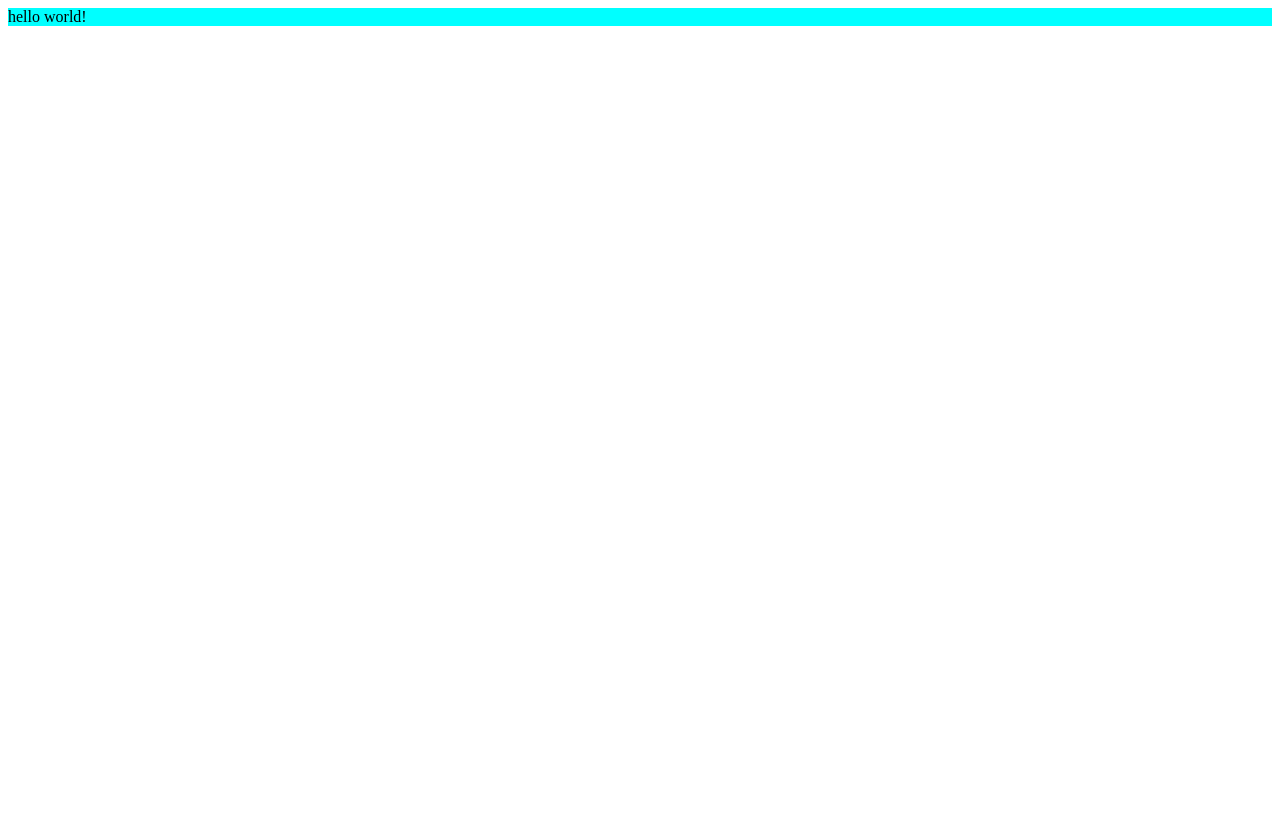
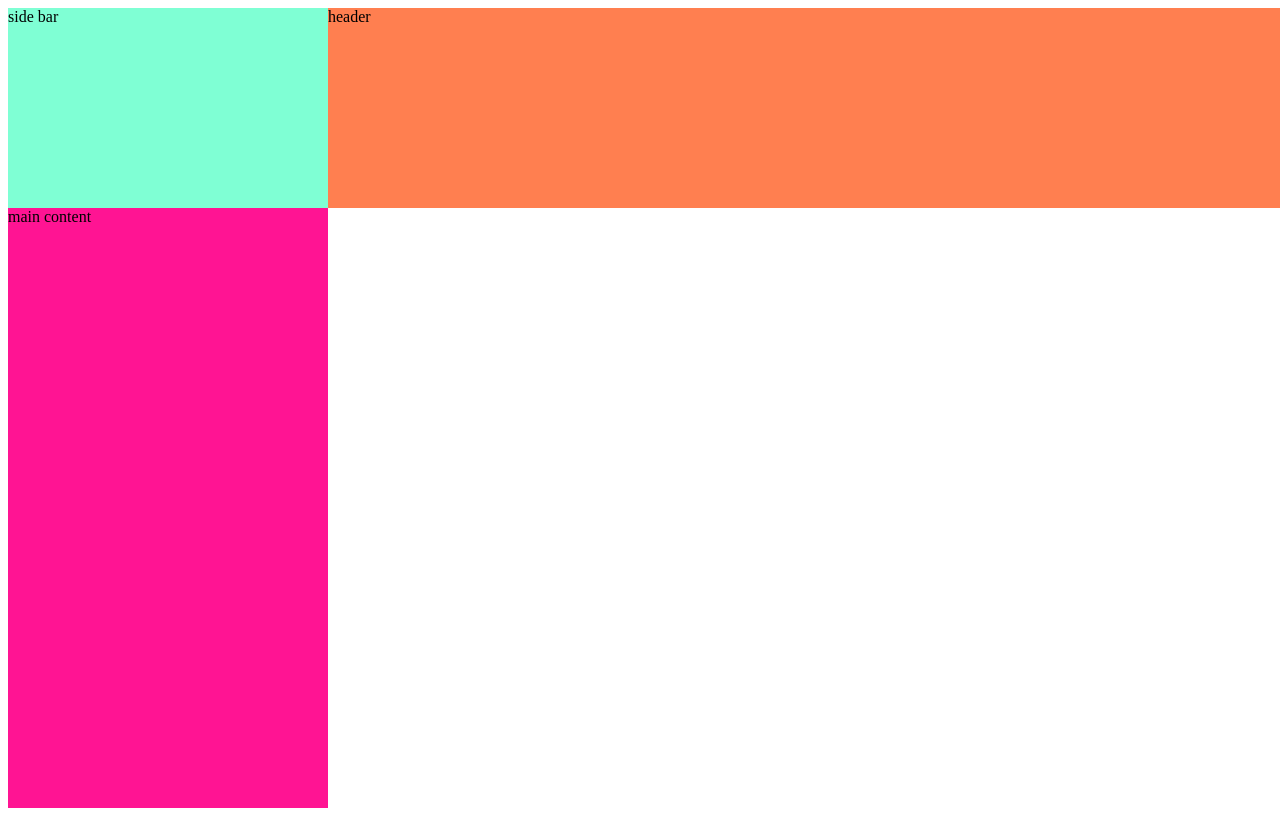
Before and after one commit to Irishallo/admin-dashboard-odin, a plain HTML site: page index.html in a window 1280 px wide. Drawn offline with Linux system fonts and the light colour scheme.

Commit message:
start basic layout

```diff
--- a/index.html
+++ b/index.html
@@ -8,6 +8,10 @@
     <title>Admin dashboard</title>
 </head>
 <body>
-    <div>hello world!</div>
+    <div id="container">
+        <div id="sidebar">side bar</div>
+        <header id="header">header</header>
+        <div id="main-content">main content</div>
+    </div>
 </body>
 </html>
--- a/style.css
+++ b/style.css
@@ -1,3 +1,19 @@
-div {
-    background-color: aqua;
+#container {
+    display: grid;
+    grid-template-columns: 1fr 3fr;
+    grid-template-rows: 1fr 3fr;
+    height: 100vh;
+    width: 100vw;
 }
+
+#sidebar {
+    background-color: aquamarine;
+}
+
+#header {
+    background-color: coral;
+}
+
+#main-content {
+    background-color: deeppink;
+}
```
